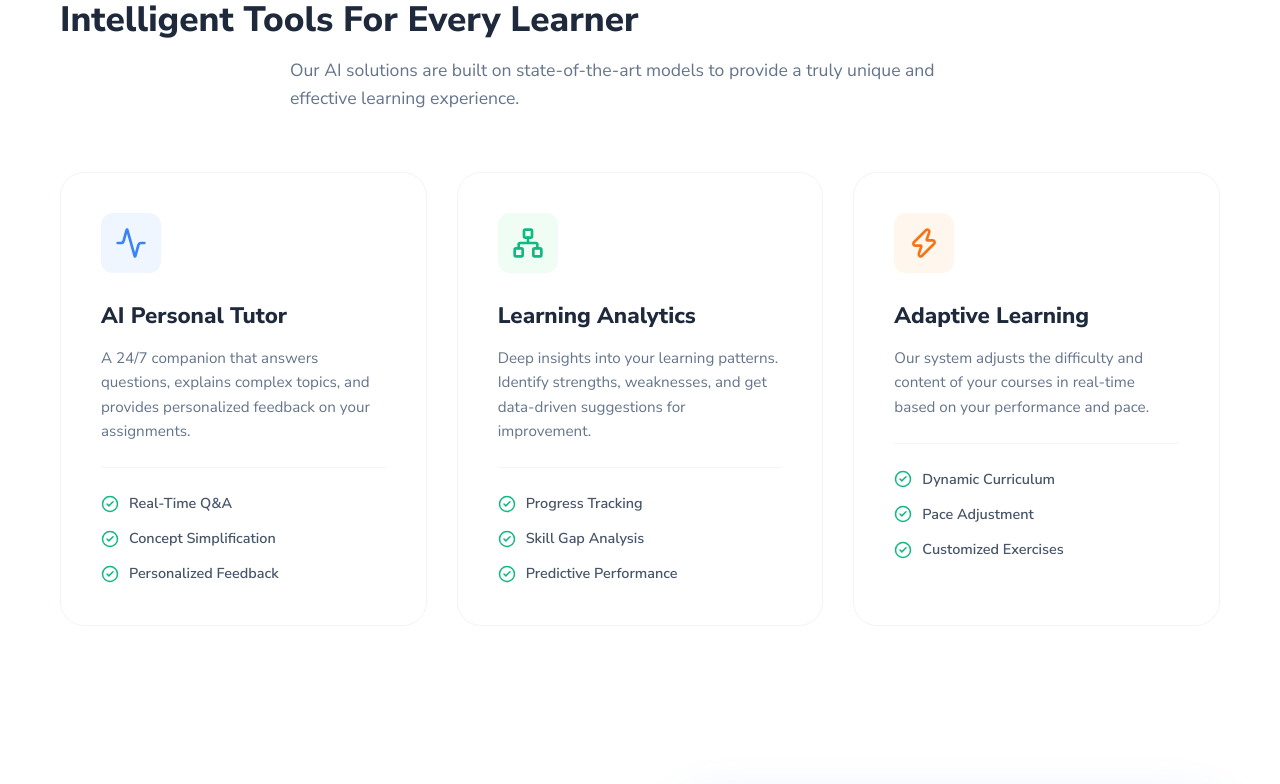
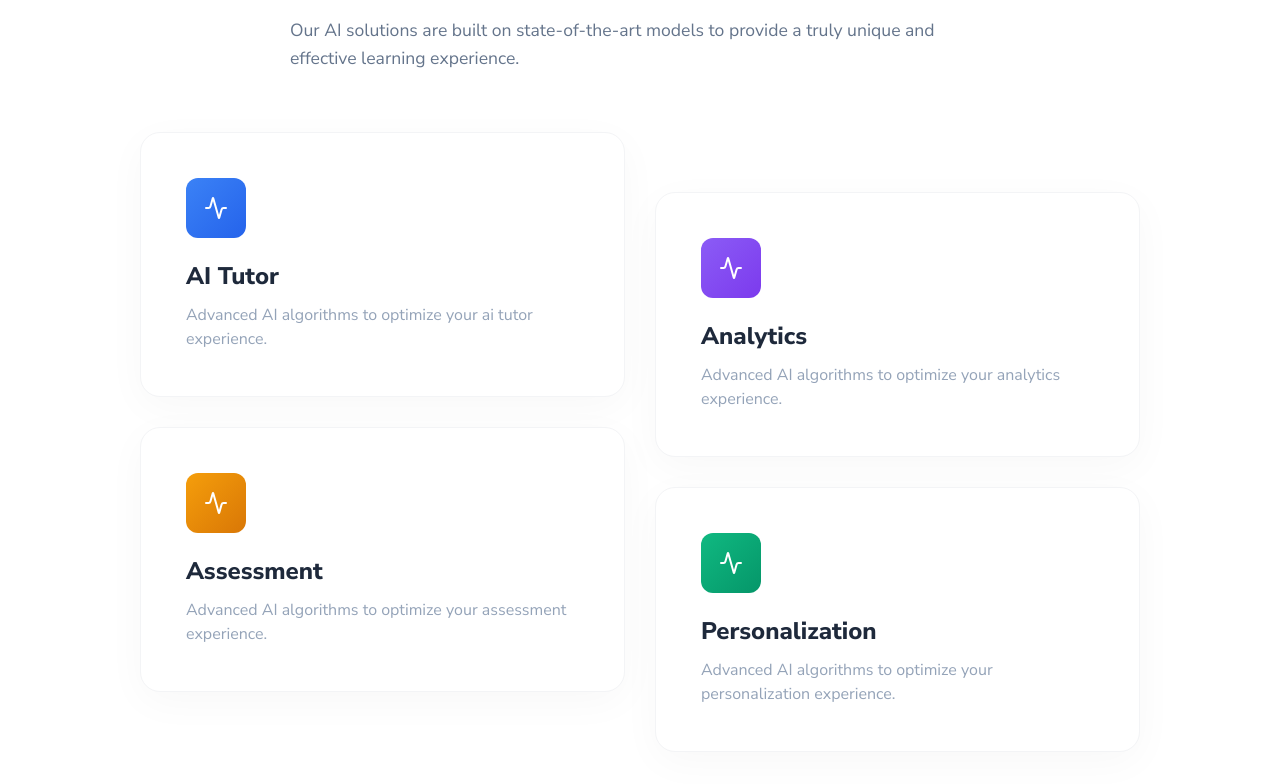
Before and after one commit to PayakulaTarun/eduqra_company_website, a React (Vite) app in the folder react_website/: page /ai-solutions in a window 1280 px wide. Shown: the part 943-1727 px from the top of the page. Built offline with nearby package versions, Linux system fonts and the light colour scheme.

Commit message:
Refined UI: Updated Icons and Aligned Home Page Cards

```diff
--- a/react_website/src/modules/ai-solutions/views/AISolutionsView.css
+++ b/react_website/src/modules/ai-solutions/views/AISolutionsView.css
@@ -4,7 +4,7 @@
 
 /* Hero Section */
 .solutions-hero {
-  padding: 80px 0 60px;
+  padding: 40px 0 60px;
 }
 
 .hero-container {
@@ -82,76 +82,73 @@
   margin: 0 auto;
 }
 
-.tools-grid-solutions {
-  display: grid;
-  grid-template-columns: repeat(3, 1fr);
+.features-offset-grid {
+  display: flex;
+  justify-content: center;
   gap: 30px;
+  max-width: 1000px;
+  margin: 0 auto;
 }
 
-.solution-tool-card {
-  background: white;
-  border: 1px solid #F1F5F9;
-  border-radius: 24px;
-  padding: 40px;
-  transition: all 0.3s;
+.feature-column {
+  display: flex;
+  flex-direction: column;
+  gap: 30px;
+  flex: 1;
 }
 
-.solution-tool-card:hover {
-  border-color: #3B82F6;
-  box-shadow: 0 10px 30px rgba(0,0,0,0.05);
+.offset-top {
+  margin-top: 60px;
 }
 
-.tool-icon-circle {
+.premium-feature-card {
+  background: white;
+  border: 1px solid #F3F4F6;
+  border-radius: 20px;
+  padding: 45px;
+  text-align: left;
+  box-shadow: 0 10px 40px rgba(0, 0, 0, 0.03);
+  transition: all 0.3s ease;
+}
+
+.premium-feature-card:hover {
+  transform: translateY(-5px);
+  box-shadow: 0 20px 50px rgba(0, 0, 0, 0.06);
+}
+
+.icon-square {
   width: 60px;
   height: 60px;
   border-radius: 12px;
   display: flex;
   align-items: center;
   justify-content: center;
-  margin-bottom: 30px;
+  margin-bottom: 24px;
+  color: white;
 }
 
-.icon-blue { background: #EFF6FF; color: #3B82F6; }
-.icon-green { background: #F0FDF4; color: #10B981; }
-.icon-orange { background: #FFF7ED; color: #F97316; }
+.bg-blue { background-color: #3B82F6; }
+.bg-purple { background-color: #A855F7; }
+.bg-orange { background-color: #FACC15; } /* Yellow-Orange */
+.bg-green { background-color: #22C55E; }
 
-.solution-tool-card h3 {
-  font-size: 1.4rem;
+.premium-feature-card h3 {
+  font-size: 1.5rem;
   font-weight: 800;
   color: #1E293B;
-  margin-bottom: 16px;
+  margin-bottom: 12px;
 }
 
-.tool-card-desc {
-  font-size: 0.95rem;
-  color: #64748B;
-  line-height: 1.6;
-  margin-bottom: 24px;
+.premium-feature-card p {
+  font-size: 1rem;
+  color: #94A3B8;
+  line-height: 1.5;
 }
 
-.card-divider {
-  height: 1px;
-  background: #F1F5F9;
-  margin-bottom: 24px;
+@media (max-width: 768px) {
+  .features-offset-grid { flex-direction: column; }
+  .offset-top { margin-top: 0; }
 }
-
-.tool-feature-list {
-  list-style: none;
-  display: flex;
-  flex-direction: column;
-  gap: 12px;
-}
-
-.tool-feature-list li {
-  display: flex;
-  align-items: center;
-  gap: 10px;
-  font-size: 0.9rem;
-  font-weight: 600;
-  color: #475569;
-}
-
-.success-check { color: #10B981; }
 
 /* How We Work Section */
 .how-we-work-section {
--- a/react_website/src/modules/ai-solutions/views/AISolutionsView.jsx
+++ b/react_website/src/modules/ai-solutions/views/AISolutionsView.jsx
@@ -54,25 +54,18 @@ const AISolutionsView = () => {
             </p>
           </motion.div>
 
-          <div className="tools-grid-solutions">
+          <div className="features-offset-grid">
+            <div className="feature-column">
               {[
                 {
-                icon: <Activity size={32} />, colorClass: 'icon-blue',
-                title: 'AI Personal Tutor',
-                desc: 'A 24/7 companion that answers questions, explains complex topics, and provides personalized feedback on your assignments.',
-                list: ['Real-Time Q&A', 'Concept Simplification', 'Personalized Feedback']
+                  icon: <Activity size={24} />, colorClass: 'bg-blue',
+                  title: 'AI Tutor',
+                  desc: 'Advanced AI algorithms to optimize your ai tutor experience.'
                 },
                 {
-                icon: <Network size={32} />, colorClass: 'icon-green',
-                title: 'Learning Analytics',
-                desc: 'Deep insights into your learning patterns. Identify strengths, weaknesses, and get data-driven suggestions for improvement.',
-                list: ['Progress Tracking', 'Skill Gap Analysis', 'Predictive Performance']
-              },
-              {
-                icon: <Zap size={32} />, colorClass: 'icon-orange',
-                title: 'Adaptive Learning',
-                desc: 'Our system adjusts the difficulty and content of your courses in real-time based on your performance and pace.',
-                list: ['Dynamic Curriculum', 'Pace Adjustment', 'Customized Exercises']
+                  icon: <Activity size={24} />, colorClass: 'bg-orange',
+                  title: 'Assessment',
+                  desc: 'Advanced AI algorithms to optimize your assessment experience.'
                 }
               ].map((tool, i) => (
                 <motion.div
@@ -80,24 +73,47 @@ const AISolutionsView = () => {
                   initial={{ opacity: 0, y: 20 }}
                   whileInView={{ opacity: 1, y: 0 }}
                   viewport={{ once: true }}
-                transition={{ duration: 0.5, delay: i * 0.15 }}
-                className="solution-tool-card"
+                  transition={{ duration: 0.5, delay: i * 0.1 }}
+                  className="premium-feature-card"
                 >
-                <div className={`tool-icon-circle ${tool.colorClass}`}>
+                  <div className={`icon-square ${tool.colorClass}`}>
                     {tool.icon}
                   </div>
                   <h3>{tool.title}</h3>
-                <p className="tool-card-desc">{tool.desc}</p>
-                <div className="card-divider" />
-                <ul className="tool-feature-list">
-                  {tool.list.map((item, idx) => (
-                    <li key={idx}>
-                      <CheckCircle2 size={18} className="success-check" /> {item}
-                    </li>
-                  ))}
-                </ul>
+                  <p>{tool.desc}</p>
                 </motion.div>
               ))}
+            </div>
+
+            <div className="feature-column offset-top">
+              {[
+                {
+                  icon: <Activity size={24} />, colorClass: 'bg-purple',
+                  title: 'Analytics',
+                  desc: 'Advanced AI algorithms to optimize your analytics experience.'
+                },
+                {
+                  icon: <Activity size={24} />, colorClass: 'bg-green',
+                  title: 'Personalization',
+                  desc: 'Advanced AI algorithms to optimize your personalization experience.'
+                }
+              ].map((tool, i) => (
+                <motion.div
+                  key={i}
+                  initial={{ opacity: 0, y: 20 }}
+                  whileInView={{ opacity: 1, y: 0 }}
+                  viewport={{ once: true }}
+                  transition={{ duration: 0.5, delay: i * 0.1 + 0.2 }}
+                  className="premium-feature-card"
+                >
+                  <div className={`icon-square ${tool.colorClass}`}>
+                    {tool.icon}
+                  </div>
+                  <h3>{tool.title}</h3>
+                  <p>{tool.desc}</p>
+                </motion.div>
+              ))}
+            </div>
           </div>
         </div>
       </section>
--- a/react_website/src/modules/courses/views/CoursesView.css
+++ b/react_website/src/modules/courses/views/CoursesView.css
@@ -1,9 +1,9 @@
 .courses-page {
-  padding-top: 60px;
+  padding-top: 20px;
 }
 
 .courses-hero {
-  padding: 80px 0 40px;
+  padding: 40px 0 40px;
   background-color: var(--color-bg-alt);
   text-align: center;
 }
--- a/react_website/src/modules/home/components/Solutions.css
+++ b/react_website/src/modules/home/components/Solutions.css
@@ -54,60 +54,61 @@
 .solution-card {
   background: white;
   padding: 32px;
-  border-radius: 16px;
-  border: 1px solid #E2E8F0;
-  transition: all 0.3s ease;
+  border-radius: 20px;
+  border: 1px solid #F1F5F9;
+  transition: all 0.4s ease;
+  box-shadow: 0 4px 20px rgba(0, 0, 0, 0.04);
+  height: 100%;
+  display: flex;
+  flex-direction: column;
 }
 
 .solution-card:hover {
-  box-shadow: 0 10px 30px rgba(0,0,0,0.05);
-  border-color: transparent;
-  transform: translateY(-5px);
+  box-shadow: 0 15px 40px rgba(0, 0, 0, 0.08);
+  border-color: #E2E8F0;
+  transform: translateY(-8px);
 }
 
 .solution-card .icon-wrapper {
-  width: 50px;
-  height: 50px;
-  border-radius: 12px;
+  width: 54px;
+  height: 54px;
+  border-radius: 14px;
   display: flex;
   align-items: center;
   justify-content: center;
   color: white;
-  margin-bottom: 20px;
-  font-size: 1.2rem;
+  margin-bottom: 24px;
+  font-size: 1.4rem;
+  box-shadow: 0 8px 15px -4px rgba(0, 0, 0, 0.1);
 }
 
-.bg-blue { background-color: #3B82F6; }
-.bg-purple { background-color: #8B5CF6; }
-.bg-orange { background-color: #F59E0B; }
-.bg-green { background-color: #10B981; }
+.bg-blue { background: linear-gradient(135deg, #3B82F6 0%, #2563EB 100%); }
+.bg-purple { background: linear-gradient(135deg, #8B5CF6 0%, #7C3AED 100%); }
+.bg-orange { background: linear-gradient(135deg, #F59E0B 0%, #D97706 100%); }
+.bg-green { background: linear-gradient(135deg, #10B981 0%, #059669 100%); }
 
 .solution-card h4 {
-  font-size: 1.2rem;
+  font-size: 1.25rem;
   margin-bottom: 12px;
+  font-weight: 700;
+  color: #1E293B;
 }
 
 .solution-card p {
-  color: var(--color-text-light);
+  color: #64748B;
   font-size: 0.95rem;
-  line-height: 1.5;
+  line-height: 1.6;
 }
-
-.block-ai-tutor { margin-top: 0; }
-.block-analytics { margin-top: 40px; }
-.block-assessment { margin-top: -20px; }
-.block-personalization { margin-top: 20px; }
 
 @media (max-width: 992px) {
   .solutions-container {
     grid-template-columns: 1fr;
     gap: 50px;
   }
+}
 
-  .block-ai-tutor,
-  .block-analytics,
-  .block-assessment,
-  .block-personalization {
-    margin-top: 0;
+@media (max-width: 576px) {
+  .solutions-grid {
+    grid-template-columns: 1fr;
   }
 }
--- a/react_website/src/modules/home/components/Solutions.jsx
+++ b/react_website/src/modules/home/components/Solutions.jsx
@@ -1,9 +1,16 @@
 import React from 'react';
 import { motion } from 'framer-motion';
-import { Stethoscope } from 'lucide-react';
+import { Bot, Users, BarChart, PlayCircle } from 'lucide-react';
 import './Solutions.css';
 
 const Solutions = () => {
+  const cards = [
+    { title: 'AI Tutor', text: 'An AI tutor will guide you every step you take towards your learning.', color: 'bg-blue', icon: <Bot size={24} />, delay: 0.1 },
+    { title: 'Mentorship', text: 'Access to 1-on-1 expert mentorship to guide you efficiently.', color: 'bg-purple', icon: <Users size={24} />, delay: 0.2 },
+    { title: 'Assessment', text: 'Advanced algorithms to track your performance and speed.', color: 'bg-orange', icon: <BarChart size={24} />, delay: 0.3 },
+    { title: 'Masterclasses', text: 'Access to masterclasses for free and premium resources.', color: 'bg-green', icon: <PlayCircle size={24} />, delay: 0.4 }
+  ];
+
   return (
     <section className="solutions section" id="ai-solutions">
       <div className="container solutions-container">
@@ -41,22 +48,17 @@ const Solutions = () => {
         </motion.div>
 
         <div className="solutions-grid">
-          {[
-            { title: 'AI Tutor', text: 'An AI tutor will guide you every step you take towards your learning.', color: 'bg-blue', delay: 0.1 },
-            { title: 'Mentorship', text: 'Access to 1-on-1 expert mentorship to guide you efficiently.', color: 'bg-purple', delay: 0.2 },
-            { title: 'Assessment', text: 'Advanced algorithms to track your performance and speed.', color: 'bg-orange', delay: 0.3 },
-            { title: 'Masterclasses', text: 'Access to masterclasses for free and premium resources.', color: 'bg-green', delay: 0.4 }
-          ].map((card, i) => (
+          {cards.map((card, i) => (
             <motion.div
               key={i}
               initial={{ opacity: 0, y: 30 }}
               whileInView={{ opacity: 1, y: 0 }}
               viewport={{ once: true }}
               transition={{ duration: 0.5, delay: card.delay }}
-              className={`solution-card block-${card.title.toLowerCase()}`}
+              className="solution-card"
             >
               <div className={`icon-wrapper ${card.color}`}>
-                <Stethoscope size={24} />
+                {card.icon}
               </div>
               <h4>{card.title}</h4>
               <p>{card.text}</p>
```
Also changed, not shown: react_website/src/modules/home/components/Advantages.jsx (+5 -5 lines), react_website/src/modules/home/components/Features.jsx (+5 -5 lines), react_website/src/modules/webinars/views/WebinarsView.css (+7 -1 lines). Lines whose indentation alone changed are shown as unchanged.
